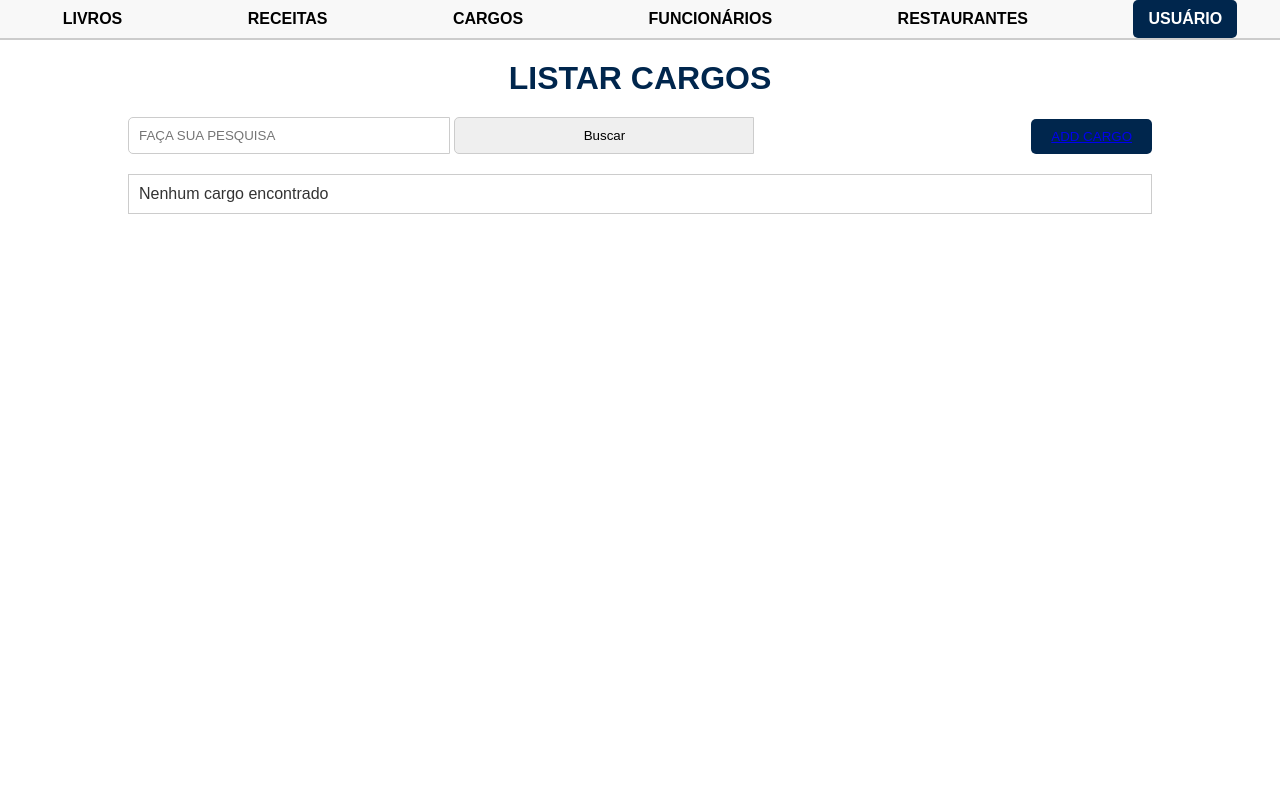
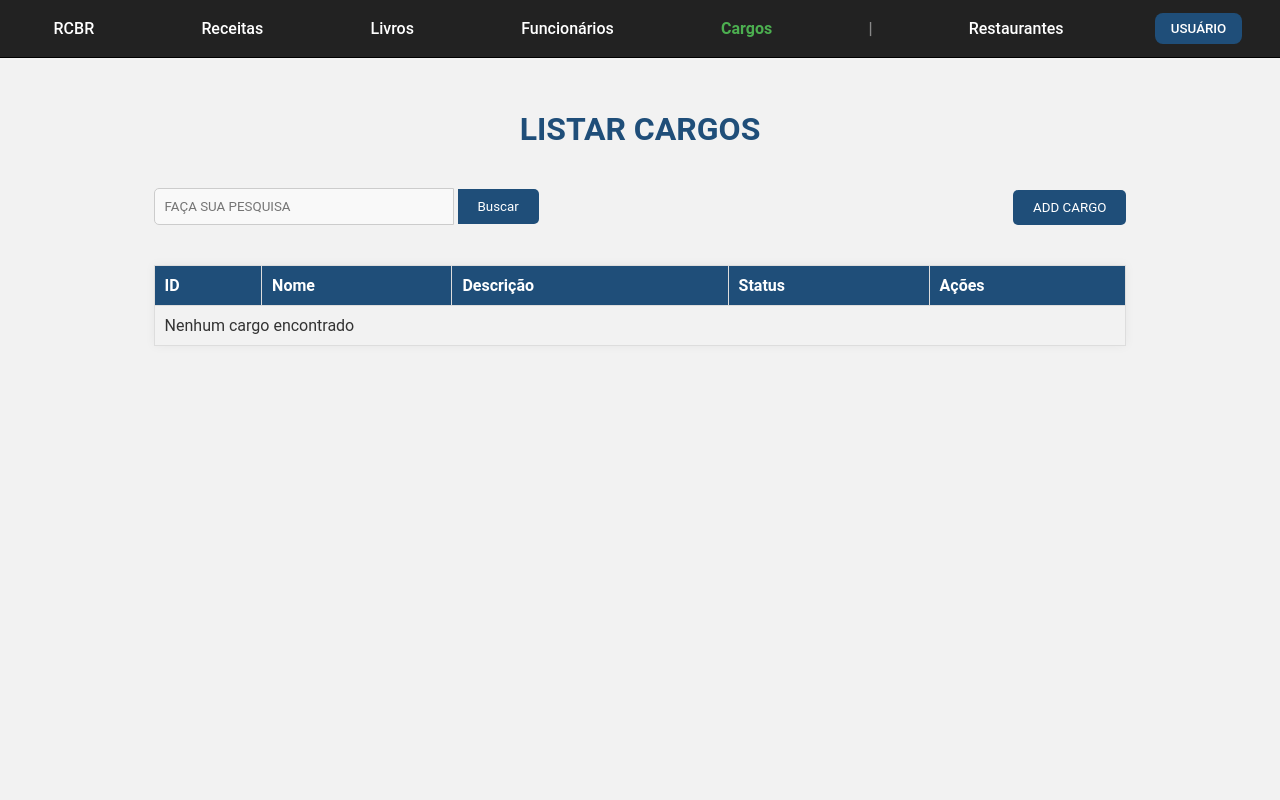
Before and after one commit to DanielG2602/Remade-TCC, a PHP site: page /html/ListarCargos.php in a window 1280 px wide. Run offline with PHP 8.4, Linux system fonts and the light colour scheme; data that the repository does not hold is empty.

Commit message:
Padroniza navbar do ListarCargos com o estilo do FormReceitas e ajusta layout da tabela

```diff
--- a/FRONT-END/css/ListarCargos.css
+++ b/FRONT-END/css/ListarCargos.css
@@ -1,42 +1,98 @@
-body {
-    font-family: Arial, sans-serif;
+/* Path: ../css/ListarCargos.css */
+
+* {
     margin: 0;
     padding: 0;
-    color: #333;
+    box-sizing: border-box;
+    font-family: "Roboto", sans-serif; /* Usando a fonte padrão que você usou antes */
 }
 
-header {
-    background-color: #f8f8f8;
-    border-bottom: 2px solid #ccc;
+html, body {
+    height: 100%;
+    background-color: #f2f2f2; /* Cor de fundo geral do corpo */
+    color: #333; /* Cor de texto padrão */
 }
 
-.navbar ul {
+body {
+    display: flex;
+    flex-direction: column;
+}
+
+/* --- ESTILOS DA NAVBAR (AGORA COM CORES DO MODELO - FUNDO PRETO, TEXTO BRANCO) --- */
+header {
+    background-color: #222; /* Fundo PRETO para a navbar, como no seu modelo formReceitas */
+    border-bottom: 1px solid #000; /* Borda inferior preta escura */
+    color: white; /* Cor do texto padrão para elementos dentro do header (ex: RCBR) */
+    padding: 0.8rem 0; /* Espaçamento interno da barra */
+}
+
+nav.navbar ul { /* Mantendo a classe .navbar se você a usa no HTML */
     list-style: none;
     padding: 0;
     margin: 0;
-    display: flex;
-    justify-content: space-around;
-    align-items: center;
+    display: flex; /* Garante que os itens fiquem lado a lado */
+    justify-content: space-around; /* Distribui os itens uniformemente */
+    align-items: center; /* Alinha verticalmente */
 }
 
-.navbar ul li a {
-    text-decoration: none;
-    color: #000;
-    font-weight: bold;
-    padding: 10px 20px;
-    display: block;
+nav.navbar ul li {
+    white-space: nowrap; /* Evita quebra de linha em itens curtos */
 }
 
-.navbar ul .user a {
-    background-color: #00264d;
-    color: #fff;
+nav.navbar ul li a {
+    text-decoration: none;
+    color: white; /* Links BRANCOS para o fundo preto */
+    font-weight: 500; /* Peso da fonte */
+    transition: color 0.3s, background-color 0.3s;
+    padding: 0.5rem 1rem;
     border-radius: 5px;
-    padding: 10px 15px;
+}
+
+nav.navbar ul li a:hover {
+    color: #ddd; /* Cor do link no hover (cinza claro) */
+    background-color: #333; /* Fundo um pouco mais claro no hover */
+}
+
+/* Estilo para o item ativo na navbar (se você usar a classe "active" no HTML) */
+nav.navbar ul li a.active {
+    color: #4CAF50; /* Um verde de destaque, por exemplo */
+    font-weight: bold;
+}
+
+.divider {
+    color: #888; /* Cor do divisor (cinza médio) */
+    font-weight: bold;
+    margin: 0 5px;
+}
+
+.btn-user {
+    background-color: #1f4e79; /* Mantendo a cor do botão USUÁRIO do seu código anterior */
+    color: white;
+    border: none;
+    padding: 0.5rem 1rem;
+    border-radius: 8px;
+    cursor: pointer;
+    font-weight: 500;
+    transition: background-color 0.3s;
+}
+
+.btn-user:hover {
+    background-color: #163b5d;
+}
+/* --- FIM DOS ESTILOS DA NAVBAR --- */
+
+
+main {
+    flex: 1;
+    display: flex;
+    flex-direction: column;
+    align-items: center;
+    padding: 2rem;
 }
 
 h1 {
     text-align: center;
-    color: #00264d;
+    color: #1f4e79;
     margin: 20px 0;
 }
 
@@ -44,6 +100,7 @@ h1 {
     display: flex;
     justify-content: space-between;
     width: 80%;
+    max-width: 1000px;
     margin: 20px auto;
 }
 
@@ -52,15 +109,16 @@ h1 {
     align-items: center;
 }
 
-.search-container input {
+.search-container input[type="text"] {
     border: 1px solid #ccc;
     padding: 10px;
     border-radius: 5px 0 0 5px;
     width: 300px;
+    background-color: #f9f9f9;
 }
 
-.search-container button {
-    background-color: #00264d;
+.search-container input[type="submit"] {
+    background-color: #1f4e79;
     color: #fff;
     border: none;
     padding: 10px 20px;
@@ -69,7 +127,7 @@ h1 {
 }
 
 .add-button {
-    background-color: #00264d;
+    background-color: #1f4e79;
     color: #fff;
     border: none;
     padding: 10px 20px;
@@ -78,36 +136,61 @@ h1 {
     align-self: flex-end;
 }
 
+.add-button a {
+    text-decoration: none;
+    color: inherit;
+}
+
 table {
     width: 80%;
+    max-width: 1000px;
     margin: 20px auto;
     border-collapse: collapse;
     text-align: left;
+    box-shadow: 0 0 10px rgba(0, 0, 0, 0.05);
 }
 
 table th, table td {
-    border: 1px solid #ccc;
+    border: 1px solid #ddd;
     padding: 10px;
 }
 
 table thead {
-    background-color: #00264d;
+    background-color: #1f4e79;
     color: #fff;
 }
 
-.status-button {
+table tbody tr:nth-child(even) {
+    background-color: #f9f9f9;
+}
+
+table tbody tr:hover {
+    background-color: #f1f1f1;
+}
+
+table td button {
+    padding: 8px 12px;
     border: none;
     border-radius: 5px;
-    padding: 5px 10px;
-    color: #fff;
+    cursor: pointer;
     font-weight: bold;
-    cursor: pointer;
+    transition: background-color 0.3s ease;
 }
 
-.status-button.active {
-    background-color: #00264d;
+table td button[type="button"] { /* Botão Atualizar */
+    background-color: #007bff;
+    color: white;
 }
 
-.status-button.inactive {
-    background-color: #00264d;
+table td button[type="button"]:hover {
+    background-color: #0056b3;
 }
+
+table td button[type="submit"] { /* Botão Excluir */
+    background-color: #dc3545;
+    color: white;
+}
+
+table td button[type="submit"]:hover {
+    background-color: #c82333;
+}
--- a/FRONT-END/html/ListarCargos.php
+++ b/FRONT-END/html/ListarCargos.php
@@ -1,10 +1,10 @@
 <?php
 include_once __DIR__ . '/../../BACK-END/conexao.php';
-include_once '../../BACK-END/PesquisarCargo.php'; // Inclui a pesquisa
+// Include desnecessário aqui se a pesquisa é via AJAX:
+// include_once '../../BACK-END/PesquisarCargo.php';
 
 // Criar a conexão
-
-$conn = conn(); // Chama a função que retorna o objeto PDO
+$conn = conn();
 
 // Preparar e executar a consulta
 $sql = "SELECT idCargo, nomeCargo, descricao, ind_ativo FROM Cargo";
@@ -29,22 +29,21 @@ $cargos = $stmt->fetchAll(PDO::FETCH_ASSOC);
     <header>
         <nav class="navbar">
             <ul>
-                <li><a href="#">LIVROS</a></li>
-                <li><a href="#">RECEITAS</a></li>
-                <li><a href="#">CARGOS</a></li>
-                <li><a href="#">FUNCIONÁRIOS</a></li>
-                <li class="dropdown">
-                    <a href="#" class="dropdown-toggle">RESTAURANTES</a>
-                </li>
-                <li class="user"><a href="#">USUÁRIO</a></li>
+                <li><a href="index.php">RCBR</a></li>
+                <li><a href="formReceitas.php">Receitas</a></li> <li><a href="telaLivros.php">Livros</a></li>
+                <li><a href="FormFuncionario.php">Funcionários</a></li>
+                <li><a href="./GerenciarCargos.php" class="active">Cargos</a></li> <li class="divider">|</li>
+                <li><a href="ListarRestaurante.php">Restaurantes</a></li>
+                <li><button class="btn-user">USUÁRIO</button></li>
             </ul>
         </nav>
     </header>
 
+    <main>
         <h1>LISTAR CARGOS</h1>
         <div class="controls-container">
             <div class="search-container">
-                <form action="../../BACK-END/PesquisarCargo.php" method="get">
+                <form id="searchForm" action="#" method="get">
                     <input type="text" name="pesquisarCargo" placeholder="FAÇA SUA PESQUISA">
                     <input type="submit" value="Buscar">
                 </form>
@@ -53,6 +52,15 @@ $cargos = $stmt->fetchAll(PDO::FETCH_ASSOC);
         </div>
 
         <table>
+            <thead>
+                <tr>
+                    <th>ID</th>
+                    <th>Nome</th>
+                    <th>Descrição</th>
+                    <th>Status</th>
+                    <th colspan="2">Ações</th>
+                </tr>
+            </thead>
             <tbody>
                 <?php
                 if ($cargos) {
@@ -76,7 +84,7 @@ $cargos = $stmt->fetchAll(PDO::FETCH_ASSOC);
                         echo "</tr>";
                     }
                 } else {
-                    echo "<tr><td colspan='6'>Nenhum cargo encontrado</td></tr>";
+                    echo "<tr><td colspan='6'>Nenhum cargo encontrado</td></tr>"; // Colspan ajustado para 6
                 }
                 ?>
             </tbody>
@@ -84,24 +92,37 @@ $cargos = $stmt->fetchAll(PDO::FETCH_ASSOC);
     </main>
 </body>
 <script>
-    document.querySelector("form").addEventListener("submit", function (event) {
+    // Seleciona o formulário de pesquisa pelo ID que adicionei no HTML
+    document.getElementById("searchForm").addEventListener("submit", function (event) {
         event.preventDefault();
-        const pesquisa = document.querySelector("input[name='pesquisarCargo']").value;
+        const pesquisa = this.querySelector("input[name='pesquisarCargo']").value;
 
-        fetch(`../../BACK-END/PesquisarCargo.php?pesquisarCargo=${pesquisa}`)
-            .then(response => response.json())
+        // Use encodeURIComponent para garantir que caracteres especiais na pesquisa sejam tratados corretamente
+        fetch(`../../BACK-END/PesquisarCargo.php?pesquisarCargo=${encodeURIComponent(pesquisa)}`)
+            .then(response => {
+                if (!response.ok) {
+                    throw new Error('Network response was not ok ' + response.statusText);
+                }
+                return response.json();
+            })
             .then(data => {
                 const tbody = document.querySelector("tbody");
-                tbody.innerHTML = "";
+                tbody.innerHTML = ""; // Limpa o corpo da tabela
 
                 if (data.length > 0) {
                     data.forEach(cargo => {
+                        // Construção da linha da tabela com os dados do cargo
                         tbody.innerHTML += `
                         <tr>
                             <td>${cargo.idCargo}</td>
                             <td>${cargo.nomeCargo}</td>
                             <td>${cargo.descricao}</td>
                             <td>${cargo.ind_ativo}</td>
+                            <td>
+                                <a href='EditCargo.php?idCargo=${cargo.idCargo}'>
+                                    <button type='button'>Atualizar</button>
+                                </a>
+                            </td>
                             <td>
                                 <form method='POST' action='../../BACK-END/excluirCargo.php'>
                                     <input type='hidden' name='idCargo' value='${cargo.idCargo}'>
@@ -112,9 +133,10 @@ $cargos = $stmt->fetchAll(PDO::FETCH_ASSOC);
                         `;
                     });
                 } else {
-                    tbody.innerHTML = "<tr><td colspan='5'>Nenhum cargo encontrado</td></tr>";
+                    tbody.innerHTML = "<tr><td colspan='6'>Nenhum cargo encontrado</td></tr>"; // Colspan ajustado para 6
                 }
-            });
+            })
+            .catch(error => console.error('Erro na pesquisa:', error));
     });
 </script>
 
--- a/FRONT-END/html/index.php
+++ b/FRONT-END/html/index.php
@@ -25,7 +25,8 @@ $username_display = $is_logged_in ? htmlspecialchars($_SESSION['usuario_email'])
             <ul>
                 <li><a href="index.php">RCBR</a></li>
                 <li><a href="FormReceitas.php">Receitas</a></li>
-                <li><a href="./GerenciarCargos.php">Cargos</a></li> <li><a href="./ListarFuncionarios.php">Funcionarios</a></li> <li class="divider">|</li>
+                <li><a href="ListarCargos.php">Cargos</a></li> <li>
+                <a href="./ListarFuncionarios.php">Funcionarios</a></li> <li class="divider">|</li>
                 <li><a href="./ListarRestaurante.php">Restaurantes</a></li>
 
                 <li class="user-section">
```
Lines whose indentation alone changed are shown as unchanged.
